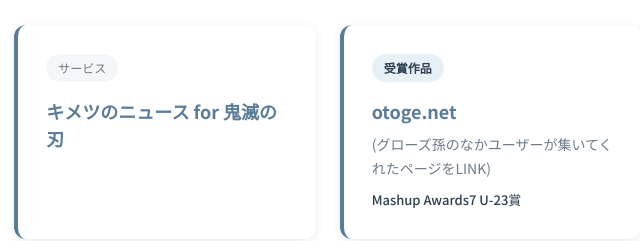
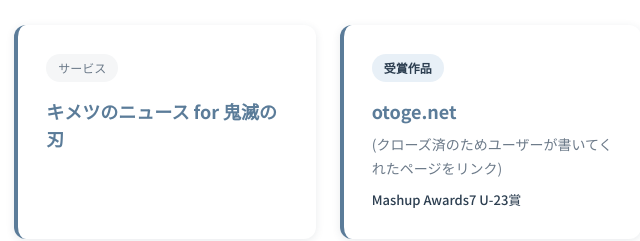
Before and after one commit to shikato/future-swe-lab-site, a plain HTML site: page index.html in a window 1280 px wide. Shown: the part 1480-1721 px from the top of the page, 475-1115 px from the left. Drawn offline with Linux system fonts and the light colour scheme.

Commit message:
文言update

```diff
--- a/index.html
+++ b/index.html
@@ -85,7 +85,7 @@
                 <div class="project-card">
                     <div class="project-tag award">受賞作品</div>
                     <h3 class="project-title"><a href="https://dic.nicovideo.jp/a/otoge.net" class="project-link" target="_blank" rel="noopener noreferrer">otoge.net</a></h3>
-                    <p class="project-description">(グローズ孫のなかユーザーが集いてくれたページをLINK)</p>
+                    <p class="project-description">(クローズ済のためユーザーが書いてくれたページをリンク)</p>
                     <p class="project-award">Mashup Awards7 U-23賞</p>
                 </div>
                 <div class="project-card">
```
